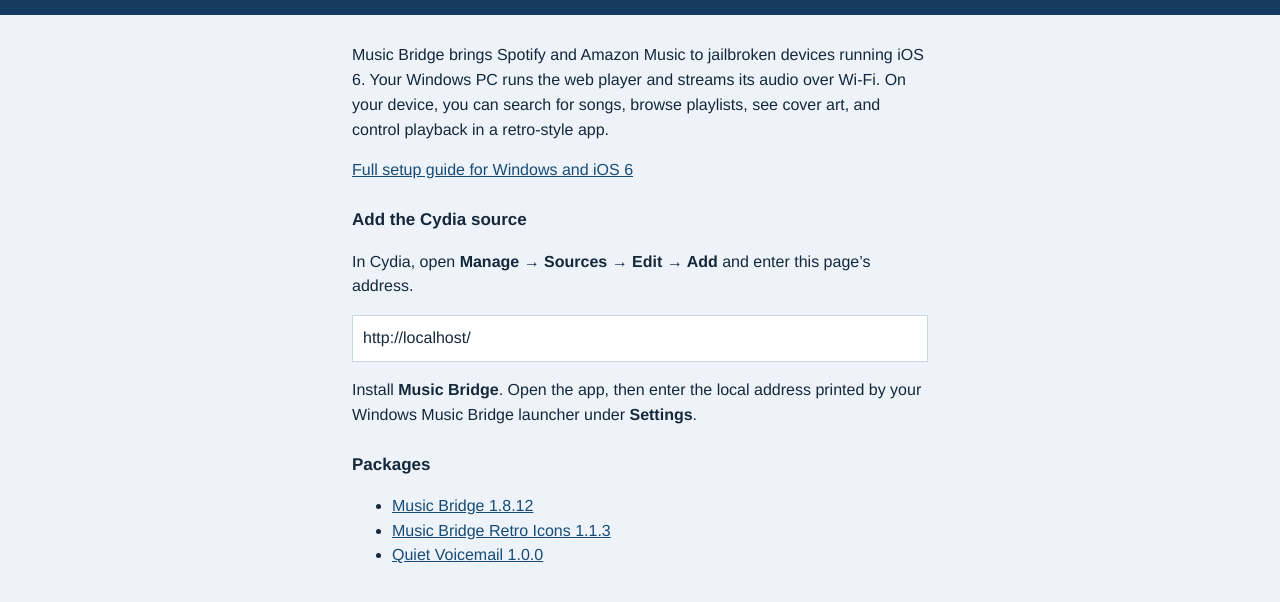
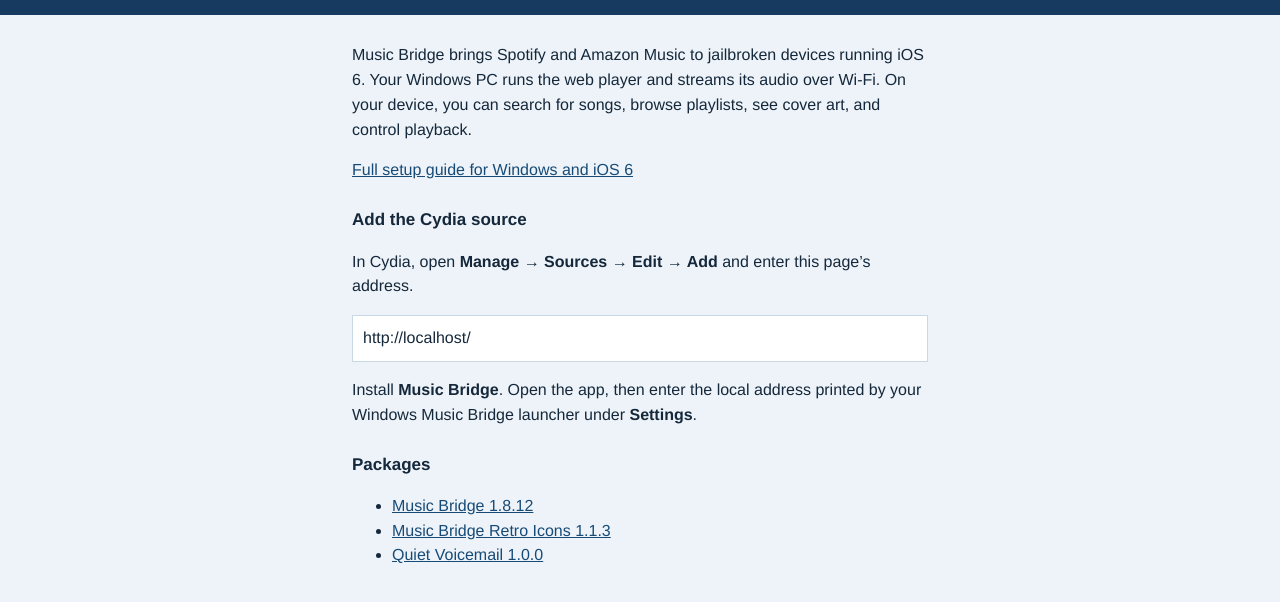
Before and after one commit to kabonkvvms/repo, a plain HTML site: page index.html in a window 1280 px wide. Shown: the part 58-660 px from the top of the page. Drawn offline with Linux system fonts and the light colour scheme.

Commit message:
Simplify the Music Bridge description

```diff
--- a/index.html
+++ b/index.html
@@ -14,7 +14,7 @@
 </style>
 <header><h1>Music Bridge</h1></header>
 <main>
-  <p>Music Bridge brings Spotify and Amazon Music to jailbroken devices running iOS 6. Your Windows PC runs the web player and streams its audio over Wi-Fi. On your device, you can search for songs, browse playlists, see cover art, and control playback in a retro-style app.</p>
+  <p>Music Bridge brings Spotify and Amazon Music to jailbroken devices running iOS 6. Your Windows PC runs the web player and streams its audio over Wi-Fi. On your device, you can search for songs, browse playlists, see cover art, and control playback.</p>
   <p><a href="setup.html">Full setup guide for Windows and iOS 6</a></p>
   <h2>Add the Cydia source</h2>
   <p>In Cydia, open <strong>Manage → Sources → Edit → Add</strong> and enter this page’s address.</p>
```
